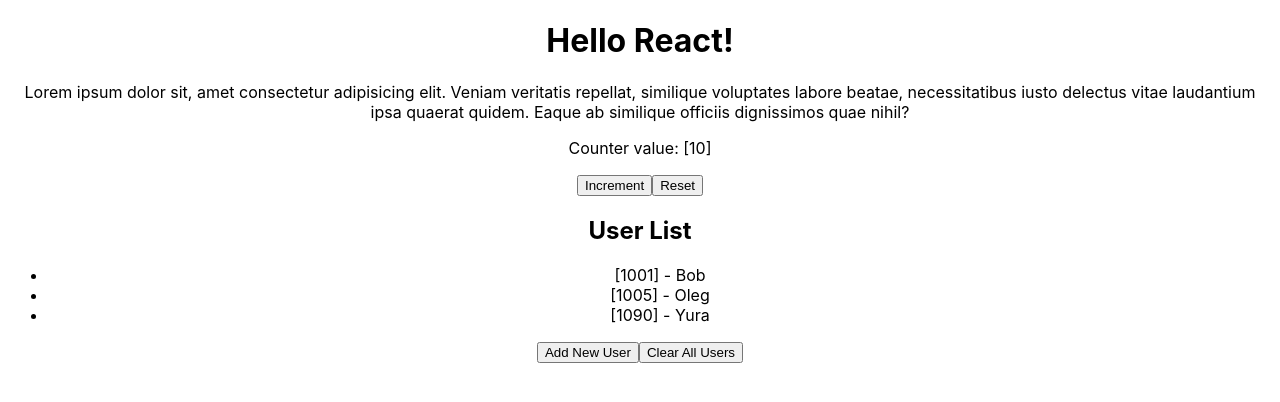
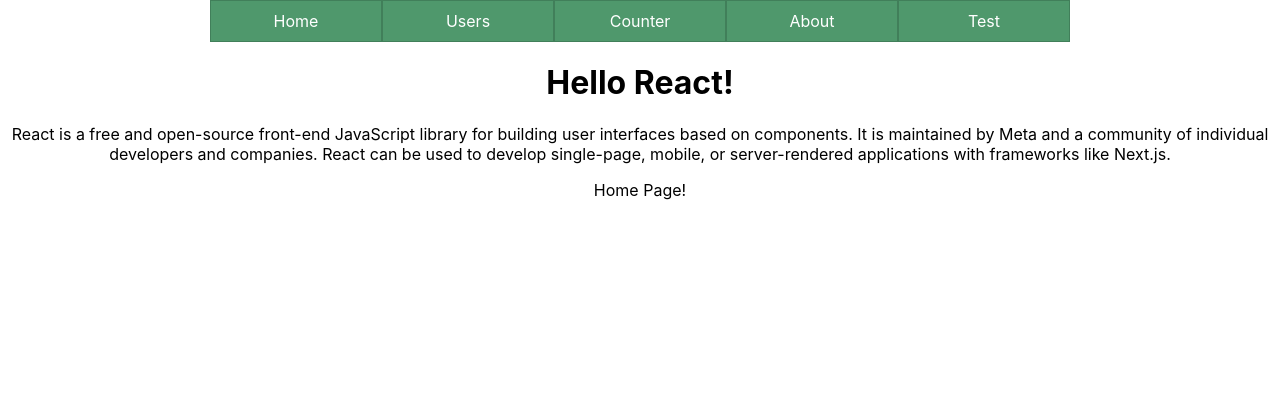
Before and after one commit to vladtymo/React-To-Do-App-SPD115, a React (Create React App) app: page / in a window 1280 px wide. Shown: the top 402 px of the page. Built offline with nearby package versions, Linux system fonts and the light colour scheme.

Commit message:
Create router.

```diff
--- a/package.json
+++ b/package.json
@@ -8,6 +8,7 @@
     "@testing-library/user-event": "^13.5.0",
     "react": "^18.2.0",
     "react-dom": "^18.2.0",
+    "react-router-dom": "^6.18.0",
     "react-scripts": "5.0.1",
     "web-vitals": "^2.1.4"
   },
--- a/src/App.jsx
+++ b/src/App.jsx
@@ -1,16 +1,23 @@
+import { Route, Routes } from 'react-router-dom';
 import './App.css';
+import About from './components/About';
 import Counter from './components/Counter';
 import UserList from './components/UserList';
+import Layout from './components/Layout';
+import NotFound from './components/NotFound';
 
 function App() {
     return (
         <div className='App'>
-            <h1>Hello React!</h1>
-            <p>Lorem ipsum dolor sit, amet consectetur adipisicing elit. Veniam veritatis repellat, similique voluptates labore beatae, necessitatibus iusto delectus vitae laudantium ipsa quaerat quidem. Eaque ab similique officiis dignissimos quae nihil?</p>
-
-            <Counter />
-            <UserList />
-
+            <Routes>
+                <Route path='/' element={<Layout />}>
+                    <Route index element={<p>Home Page!</p>} />
+                    <Route path='counter' element={<Counter />} />
+                    <Route path='users' element={<UserList />} />
+                    <Route path='about' element={<About />} />
+                    <Route path='*' element={<NotFound />} />
+                </Route>
+            </Routes>
         </div>
     );
 }
--- /dev/null
+++ b/src/components/About.jsx
@@ -0,0 +1,7 @@
+function About() {
+    return (
+        <p>About Page!</p>
+    );
+}
+
+export default About;
--- /dev/null
+++ b/src/components/Header.jsx
@@ -0,0 +1,14 @@
+import Menu from "./Menu";
+
+function Header() {
+    return (
+        <header>
+            <Menu />
+
+            <h1>Hello React!</h1>
+            <p>React is a free and open-source front-end JavaScript library for building user interfaces based on components. It is maintained by Meta and a community of individual developers and companies. React can be used to develop single-page, mobile, or server-rendered applications with frameworks like Next.js.</p>
+        </header>
+    );
+}
+
+export default Header;
--- /dev/null
+++ b/src/components/Layout.jsx
@@ -0,0 +1,17 @@
+import { Outlet } from "react-router-dom";
+import Header from "./Header";
+
+function Layout() {
+    return (
+        <>
+            <Header />
+
+            {/* body content based on action route */}
+            <Outlet />
+
+            {/* Footer */}
+        </>
+    );
+}
+
+export default Layout;
--- /dev/null
+++ b/src/components/Menu.css
@@ -0,0 +1,32 @@
+nav {
+    text-align: center;
+}
+
+/* First Level */
+nav ul {
+    list-style: none;
+    margin: 0;
+    padding: 0;
+    font-size: 0;
+}
+
+nav li {
+    position: relative;
+    display: inline-block;
+    font-size: 1rem;
+}
+
+nav li a {
+    color: white;
+    background-color: rgb(79, 152, 108);
+    border: 1px solid rgb(65, 127, 90);
+    width: 150px;
+    padding: 10px;
+    text-align: center;
+    text-decoration: none;
+    display: block;
+}
+
+nav li:hover>a {
+    background-color: rgb(65, 127, 90);
+}
--- /dev/null
+++ b/src/components/Menu.jsx
@@ -0,0 +1,28 @@
+import { Link } from "react-router-dom";
+import './Menu.css';
+
+function Menu() {
+    return (
+        <nav className="Menu">
+            <ul>
+                <li>
+                    <Link to="/">Home</Link>
+                </li>
+                <li>
+                    <Link to="users">Users</Link>
+                </li>
+                <li>
+                    <Link to="counter">Counter</Link>
+                </li>
+                <li>
+                    <Link to="about">About</Link>
+                </li>
+                <li>
+                    <Link to="test">Test</Link>
+                </li>
+            </ul>
+        </nav>
+    );
+}
+
+export default Menu;
--- /dev/null
+++ b/src/components/NotFound.jsx
@@ -0,0 +1,11 @@
+import image from '../404.jpg';
+
+function NotFound() {
+    return (
+        <div>
+            <img src={image} alt="Not Found" />
+        </div>
+    );
+}
+
+export default NotFound;
--- /dev/null
+++ b/src/components/UserList.css
@@ -0,0 +1,20 @@
+.UserList ul {
+    list-style-type: none;
+    padding-left: 0;
+}
+
+.UserList ul li {
+    background-color: rgb(38, 78, 60);
+    color: white;
+    padding: 6px;
+    margin-bottom: 4px;
+    border-radius: 4px;
+    transition: .2s;
+}
+
+.UserList ul li:hover {
+    transform: rotate(5deg);
+    background-color: rgb(22, 48, 36);
+    box-shadow: 0 0 12px black;
+    cursor: pointer;
+}
--- a/src/components/UserList.jsx
+++ b/src/components/UserList.jsx
@@ -1,5 +1,6 @@
 import { useState } from "react";
 import { USERS } from "./users-mock";
+import './UserList.css';
 
 function UserList() {
 
@@ -14,7 +15,7 @@ function UserList() {
     const clear = () => setUsers([]);
 
     return (
-        <>
+        <div className="UserList">
             <h2>User List</h2>
             <ul>
                 {users.map((i, index) =>
@@ -23,7 +24,7 @@ function UserList() {
             </ul>
             <button onClick={add}>Add New User</button>
             <button onClick={clear}>Clear All Users</button>
-        </>
+        </div>
     );
 }
 
--- a/src/index.css
+++ b/src/index.css
@@ -1,5 +1,5 @@
 body {
-    /* margin: 0; */
+    margin-top: 0;
     font-family: -apple-system, BlinkMacSystemFont, 'Segoe UI', 'Roboto', 'Oxygen',
         'Ubuntu', 'Cantarell', 'Fira Sans', 'Droid Sans', 'Helvetica Neue',
         sans-serif;
--- a/src/index.js
+++ b/src/index.js
@@ -2,10 +2,13 @@ import React from 'react';
 import ReactDOM from 'react-dom/client';
 import './index.css';
 import App from './App';
+import { BrowserRouter } from 'react-router-dom';
 
 const root = ReactDOM.createRoot(document.getElementById('root'));
 root.render(
     <React.StrictMode>
-        <App />
+        <BrowserRouter>
+            <App />
+        </BrowserRouter>
     </React.StrictMode>
 );
```
Also changed, not shown: src/404.jpg (added), 1 other file (tests, documents, lock files or other folders).
